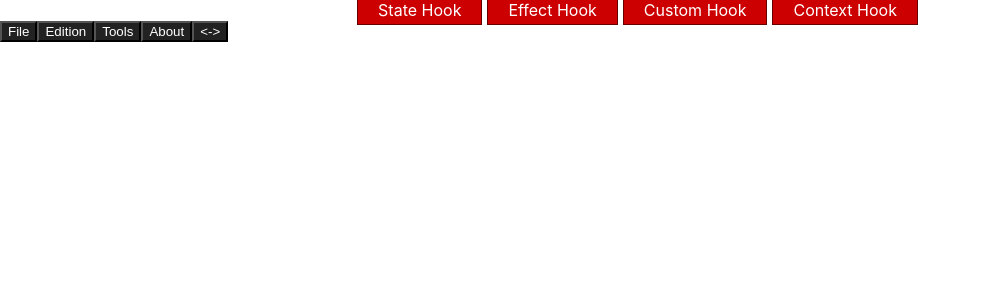
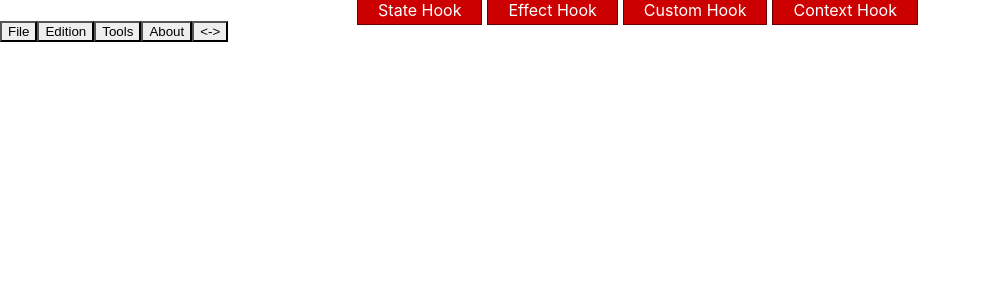
Before and after one commit to DavidHuveau/react-hooks, a React (Create React App) app: page / in a window 1280 px wide. Both pictures are taken after a click on the link "Context Hook". Shown: the top 300 px of the page, without its empty margins (0-981 px from the left). Built offline with nearby package versions, Linux system fonts and the light colour scheme.

Commit message:
use an array in context

```diff
--- a/src/BasicContextHook/basic-context-hook.js
+++ b/src/BasicContextHook/basic-context-hook.js
@@ -3,15 +3,15 @@ import { themes, ThemeContext } from "./theme-context";
 import Toolbar from "./toolbar";
 
 export default function BasicContextHook() {
-  const [theme, setTheme] = useState(themes.dark);
+  const [theme, setTheme] = useState(themes.light);
 
   function toggleTheme() {
     setTheme(theme === themes.dark ? themes.light : themes.dark);
   };
 
   return (
-    <ThemeContext.Provider value={{ theme, toggleTheme }}>
+    <ThemeContext.Provider value={[theme, toggleTheme]}>
       <Toolbar />
     </ThemeContext.Provider>
-  )
+  );
 }
--- a/src/BasicContextHook/theme-context.js
+++ b/src/BasicContextHook/theme-context.js
@@ -13,8 +13,8 @@ export const themes = {
 
 // export const ThemeContext = React.createContext(themes.dark);
 export const ThemeContext = React.createContext(
-  {
-    theme: themes.dark, // default value
-    toggleTheme: () => {}
-  }
+  [
+    themes.dark, // default value
+    () => { }
+  ]
 );
--- a/src/BasicContextHook/theme-switch.js
+++ b/src/BasicContextHook/theme-switch.js
@@ -2,7 +2,7 @@ import React, { useContext } from "react";
 import { ThemeContext } from './theme-context';
 
 export default function ThemeSwitch() {
-  const { theme, toggleTheme } = useContext(ThemeContext);
+  const [theme, toggleTheme] = useContext(ThemeContext);
   return (
     <button style={{ background: theme.background, color: theme.foreground }} onClick={toggleTheme}>{"<->"}</button>
   );
--- a/src/BasicContextHook/themed-button.js
+++ b/src/BasicContextHook/themed-button.js
@@ -1,9 +1,9 @@
 import React, { useContext } from "react";
-import { ThemeContext } from './theme-context';
+import { ThemeContext } from "./theme-context";
 
 export default function ThemedButton(props) {
   const { text } = props;
-  const { theme } = useContext(ThemeContext);
+  const [theme] = useContext(ThemeContext);
   return (
     <button style={{ background: theme.background, color: theme.foreground }}>
       { text }
```
